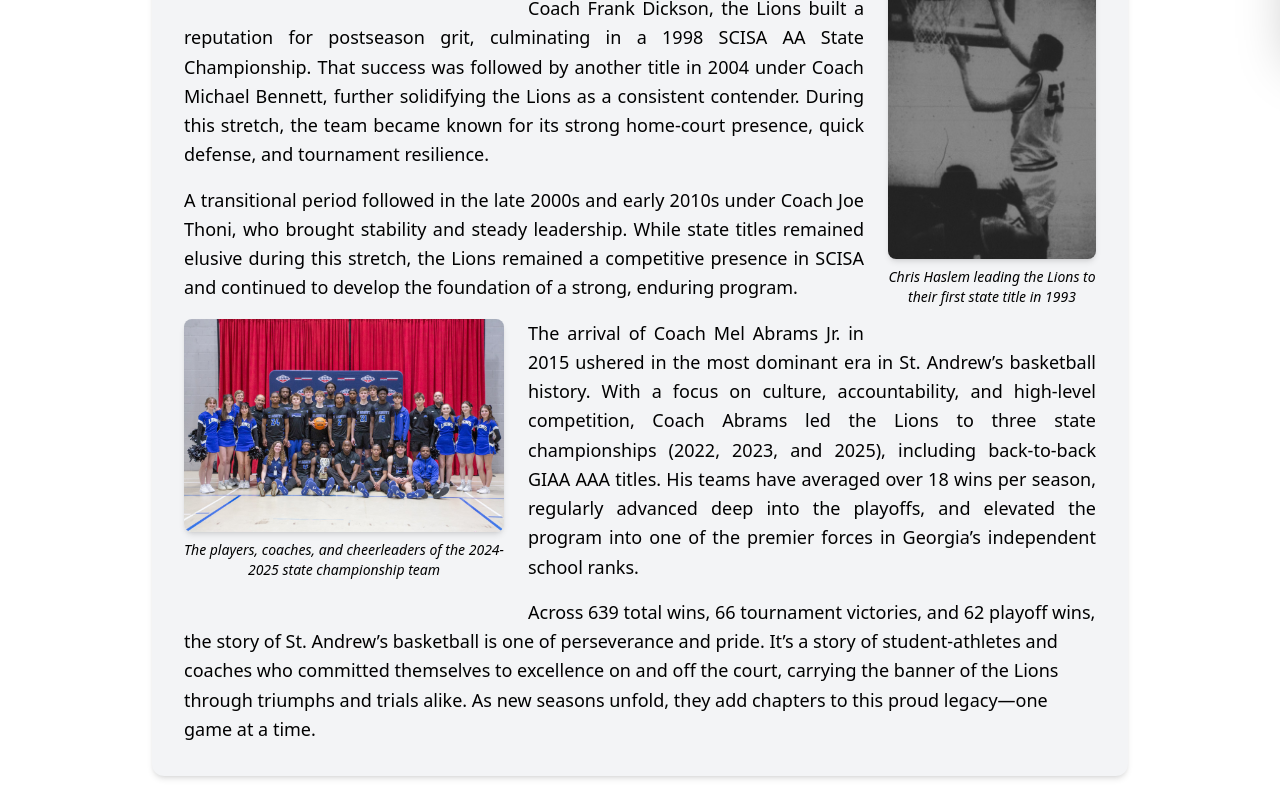
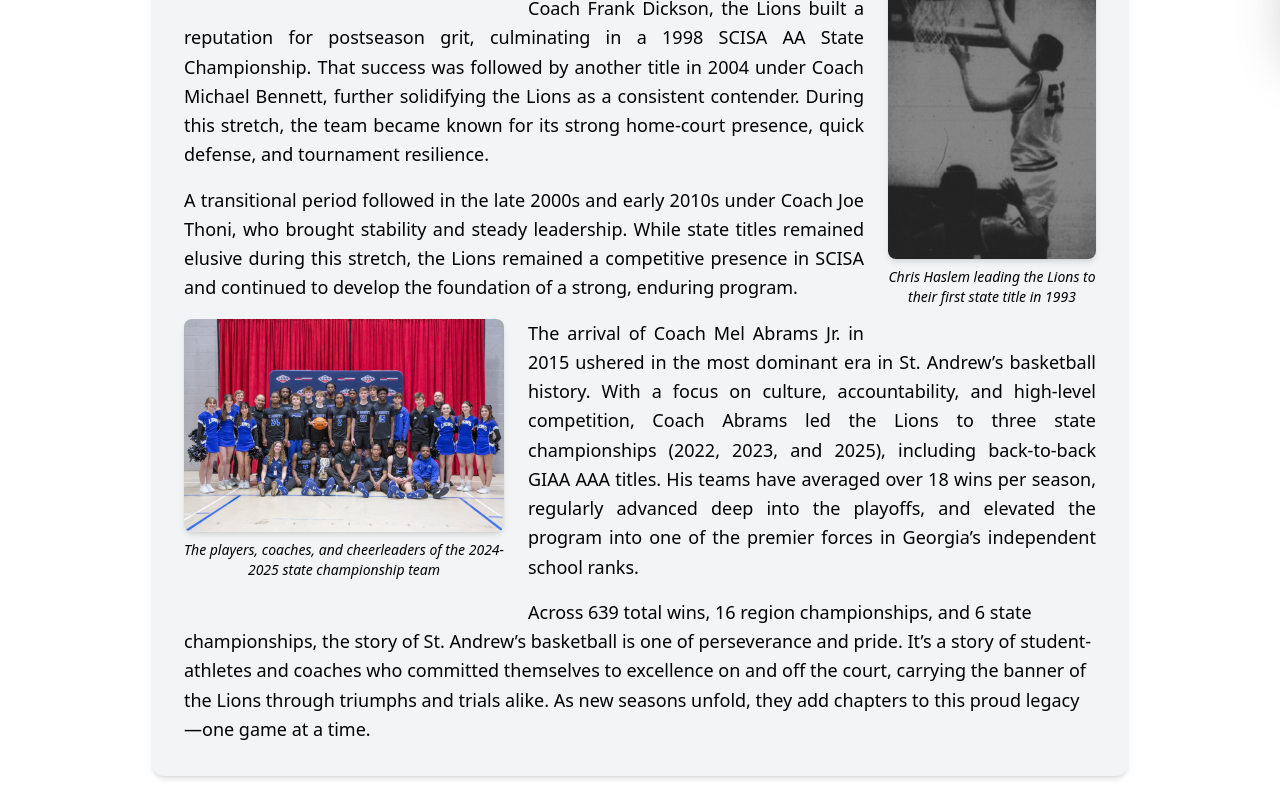
Before and after one commit to newonda1/st-andrews-basketball, a React (Vite) app: page / in a window 1280 px wide. Shown: the part 750-1550 px from the top of the page. Built offline with nearby package versions, Linux system fonts and the light colour scheme.

Commit message:
Update App.jsx

```diff
--- a/src/App.jsx
+++ b/src/App.jsx
@@ -120,7 +120,7 @@ useEffect(() => {
     The arrival of Coach Mel Abrams Jr. in 2015 ushered in the most dominant era in St. Andrew’s basketball history. With a focus on culture, accountability, and high-level competition, Coach Abrams led the Lions to three state championships (2022, 2023, and 2025), including back-to-back GIAA AAA titles. His teams have averaged over 18 wins per season, regularly advanced deep into the playoffs, and elevated the program into one of the premier forces in Georgia’s independent school ranks.
   </p>
   <p className="text-lg leading-relaxed">
-    Across 639 total wins, 66 tournament victories, and 62 playoff wins, the story of St. Andrew’s basketball is one of perseverance and pride. It’s a story of student-athletes and coaches who committed themselves to excellence on and off the court, carrying the banner of the Lions through triumphs and trials alike. As new seasons unfold, they add chapters to this proud legacy—one game at a time.
+    Across 639 total wins, 16 region championships, and 6 state championships, the story of St. Andrew’s basketball is one of perseverance and pride. It’s a story of student-athletes and coaches who committed themselves to excellence on and off the court, carrying the banner of the Lions through triumphs and trials alike. As new seasons unfold, they add chapters to this proud legacy—one game at a time.
   </p>
     </div>
 </section>
```
